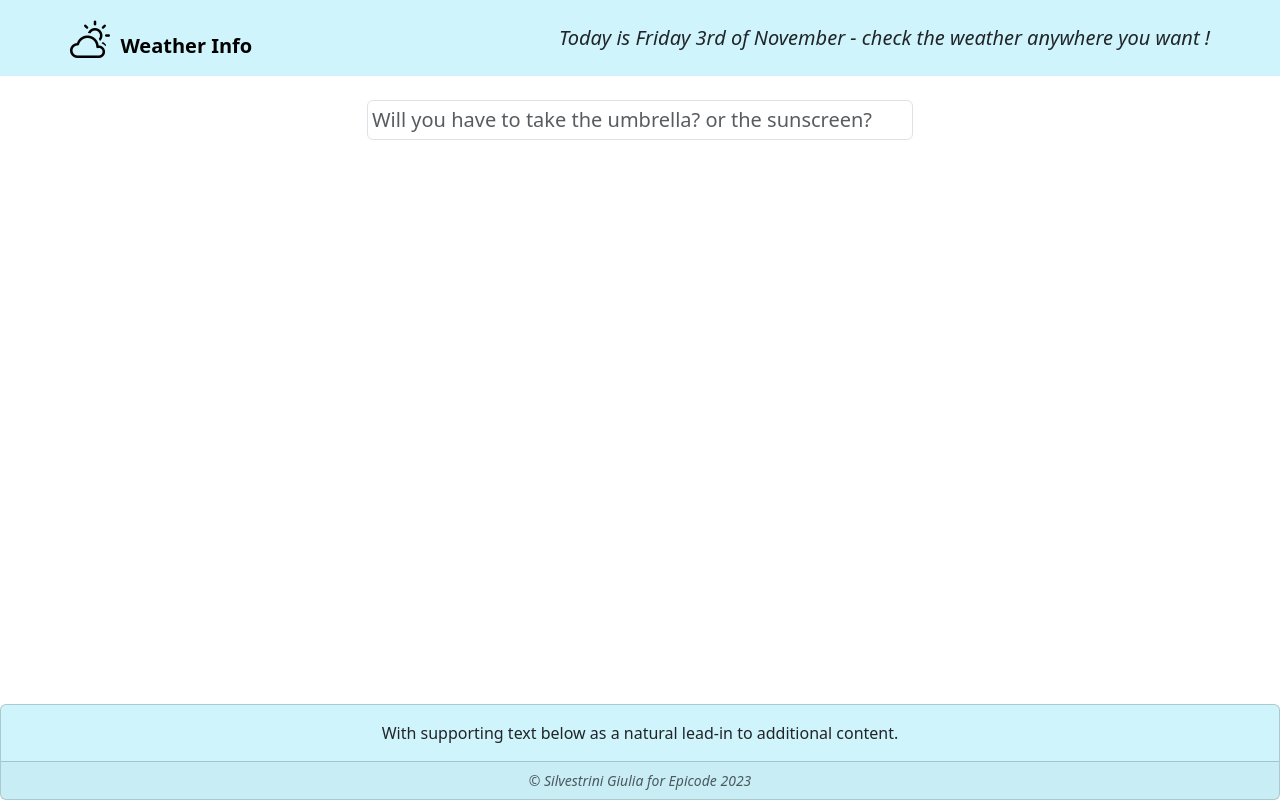
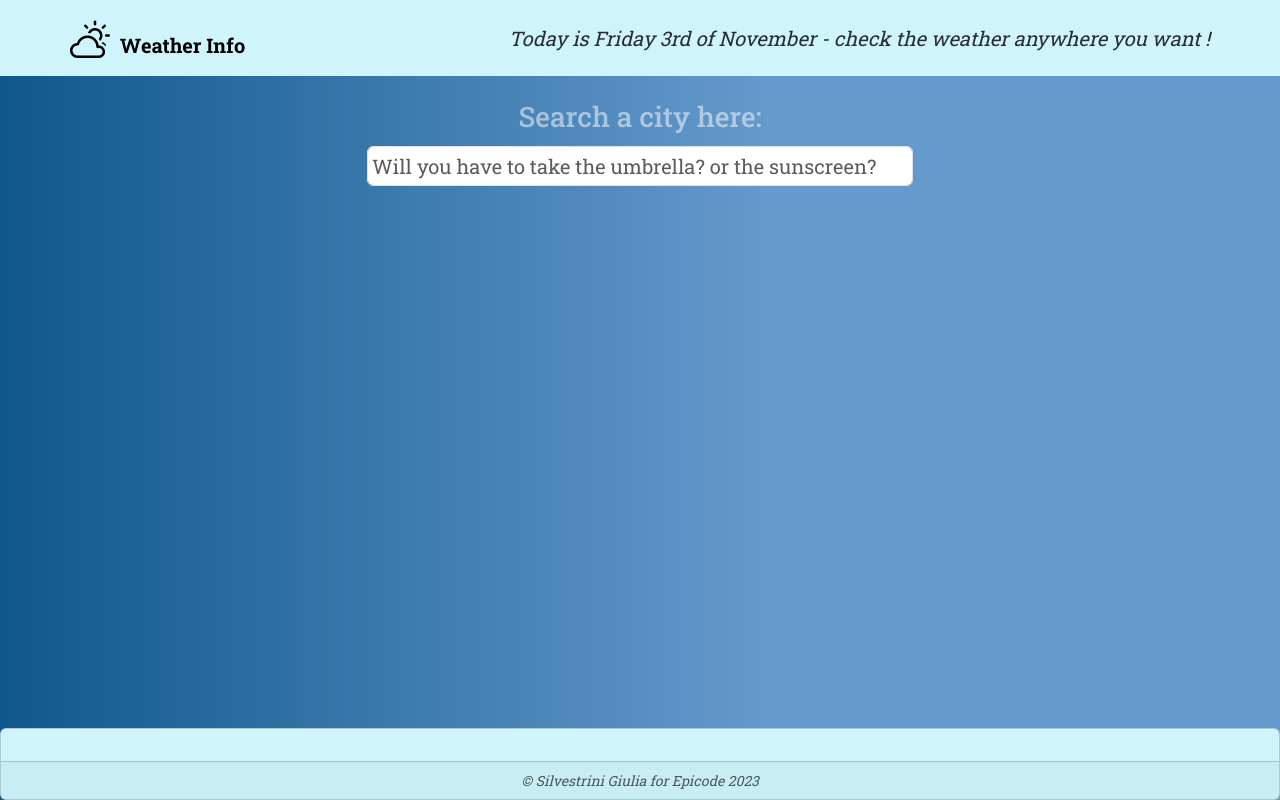
Before and after one commit to Silverswordman/weather-giulia, a React (Create React App) app: page / in a window 1280 px wide. Built offline with nearby package versions, Linux system fonts and the light colour scheme; the HTML template or start-up script is replaced by a standard one.

Commit message:
Interface

```diff
--- a/src/App.css
+++ b/src/App.css
@@ -1,7 +1,10 @@
 @import url("https://cdn.jsdelivr.net/npm/bootstrap-icons@1.11.1/font/bootstrap-icons.css");
+@import url("https://fonts.googleapis.com/css2?family=Roboto+Slab:wght@400;500;700&display=swap");
 
 .App {
   text-align: center;
+  font-family: "Roboto Slab", serif;
+
 }
 
 .App-logo {
@@ -29,6 +32,7 @@
 .App-link {
   color: #61dafb;
 }
+.App div {color: #282c34;}
 
 @keyframes App-logo-spin {
   from {
--- a/src/App.js
+++ b/src/App.js
@@ -6,9 +6,10 @@ import SearchWeather from "./Components/SearchWeather";
 
 function App() {
   return (
-    <div className="App h-100 d-flex flex-column ">
+    <div className="App h-100  d-flex flex-column ">
       <WeatherNav />
-      <SearchWeather  />
+      <h3 className="mt-4 text-white-50">Search a city here:</h3>
+      <SearchWeather />
       <WeatherFooter />
     </div>
   );
--- a/src/Components/CardWeather.jsx
+++ b/src/Components/CardWeather.jsx
@@ -1,7 +1,6 @@
 import { Container } from "react-bootstrap";
 import Card from "react-bootstrap/Card";
-import Dropdown from "react-bootstrap/Dropdown";
-import DropdownButton from "react-bootstrap/DropdownButton";
+
 import Row from "react-bootstrap/Row";
 import Col from "react-bootstrap/Col";
 import { useEffect } from "react";
@@ -10,13 +9,13 @@ import Spinner from "react-bootstrap/Spinner";
 
 function CardWeather(props) {
   const [weatherData, setWeather] = useState(null);
-  const [loading, setLoading] = useState(false);
+  const [loading, setLoading] = useState(true);
 
   useEffect(() => {
     const fetchWeather = async () => {
       try {
         if (props.latandlong) {
-          setLoading(false);
+          setLoading(true);
           let resp = await fetch(
             // `https://api.openweathermap.org/data/2.5/weather?lat=41.7089&lon=12.6866&appid=a7f97bb8f115716e1864b7863ebc45a7`
             `https://api.openweathermap.org/data/2.5/weather?lat=${props.latandlong.lat}&lon=${props.latandlong.lon}&appid=a7f97bb8f115716e1864b7863ebc45a7&units=metric`
@@ -25,6 +24,7 @@ function CardWeather(props) {
             let data = await resp.json();
             console.log(data);
             setWeather(data);
+            setLoading(false);
           } else {
             console.log("error fetching weather");
             setLoading(false);
@@ -57,38 +57,56 @@ function CardWeather(props) {
     <Container className="my-5 ">
       <Row>
         <Col>
-          <Card>
-            {/* CARD con weather */}
-
+          <Card className="border-0 rounded-pill">
             {/* Se è loading spinner */}
             {loading ? (
-              <Spinner animation="border" role="status">
-                <span className="visually-hidden"></span>
-              </Spinner>
+              <div className="text-center m-3 border-0 rounded-0 ">
+                <Spinner
+                  animation="border"
+                  variant="info"
+                  role="status"
+                  className="fs-4 text-center  "
+                ></Spinner>
+              </div>
             ) : // Senno stampa weather data
             weatherData ? (
               <div>
-                <Card.Body className="bg-info-subtle text-start">
-                  <Card.Title className="bg-primary text-white fs-2 ps-2 p-1 ">
-                    {weatherData.name}
+                <Card.Body className="bg-info-subtle text-start border-0 ">
+                  <Card.Title className=" fs-2 ps-2 p-1 ">
+                    {weatherData.name} , {weatherData.sys.country}
                   </Card.Title>
-                  <Card.Text className="fs-3 text-end me-5">
-                    {weatherData.weather[0].main}{" "}
+                  {
+                    <img
+                      className="bg-info border rounded-pill "
+                      src={`https://openweathermap.org/img/wn/${weatherData.weather[0].icon}@4x.png`}
+                      alt="img"
+                    ></img>
+                  }
+                  <Card.Text className="fs-3 text-end me-5 my-1 fw-bold  ">
+                    {weatherData.weather[0].main.toUpperCase()}{" "}
                   </Card.Text>
-                  <Card.Text className="fs-5 text-end me-5">
-                    {weatherData.weather[0].description}
-                  </Card.Text>
+                  <Row className="flex-column-reverse flex-md-row ">
+                    <Col>
+                      {" "}
+                      <Card.Text className="fs-5 ms-5 my-5">
+                        Temperature {weatherData.main.temp}°C
+                      </Card.Text>
+                    </Col>
+                    <Col>
+                      {" "}
+                      <Card.Text className="fs-5 text-end me-5">
+                        {weatherData.weather[0].description}
+                      </Card.Text>
+                    </Col>
+                  </Row>
 
-                  <Card.Text className="fs-5">
-                    Temperature {weatherData.main.temp}°C
-                  </Card.Text>
-                  <Row className="text-center fs-4">
+                  <Row className="text-center fs-5">
                     <Col xs={6}>
-                      Sunrise <i className="bi bi-sunrise-fill mx-1"></i>
+                      Sunrise <i className="bi bi-sunrise mx-1"></i>
                       {risehours}:{riseminutes}
                     </Col>
                     <Col xs={6}>
-                      Sunset <i className="bi bi-sunset mx-1"></i>
+                      Sunset <i className="bi bi-sunset-fill mx-1"></i>
                       {sethours}:{setminutes}
                     </Col>
                   </Row>
--- a/src/Components/SearchWeather.jsx
+++ b/src/Components/SearchWeather.jsx
@@ -34,10 +34,10 @@ function SearchWeather() {
   return (
     <Container className="d-flex flex-column flex-grow-1">
       <Row className="justify-content-center">
-        <Col lg={6}>
+        <Col xs={12} sm={12} md={8} lg={6}>
           <Form.Group>
             <Form.Control
-              className=" p-1 fs-5 mt-4 "
+              className=" p-1 fs-5 mt-1 "
               type="search"
               placeholder="Will you have to take the umbrella? or the sunscreen?"
               value={searchValue}
--- a/src/Components/WeatherFooter.jsx
+++ b/src/Components/WeatherFooter.jsx
@@ -5,12 +5,12 @@ function WeatherFooter() {
   const currentDate = new Date();
   const currentYear = format(currentDate, "yyyy");
 
+
+
   return (
     <Card className="text-center mt-5 bg-info-subtle ">
       <Card.Body>
-        <Card.Text>
-          With supporting text below as a natural lead-in to additional content.
-        </Card.Text>
+        <Card.Text className="small"></Card.Text>
       </Card.Body>
       <Card.Footer className="text-muted small fst-italic">
         © Silvestrini Giulia for Epicode {currentYear}
--- a/src/index.css
+++ b/src/index.css
@@ -19,3 +19,7 @@ body,
 #root {
   height: 100%;
 }
+body {
+  background: linear-gradient(-90deg, #6699cc 40%, #0f588c 100%);
+  size: 100vh;
+}
```
